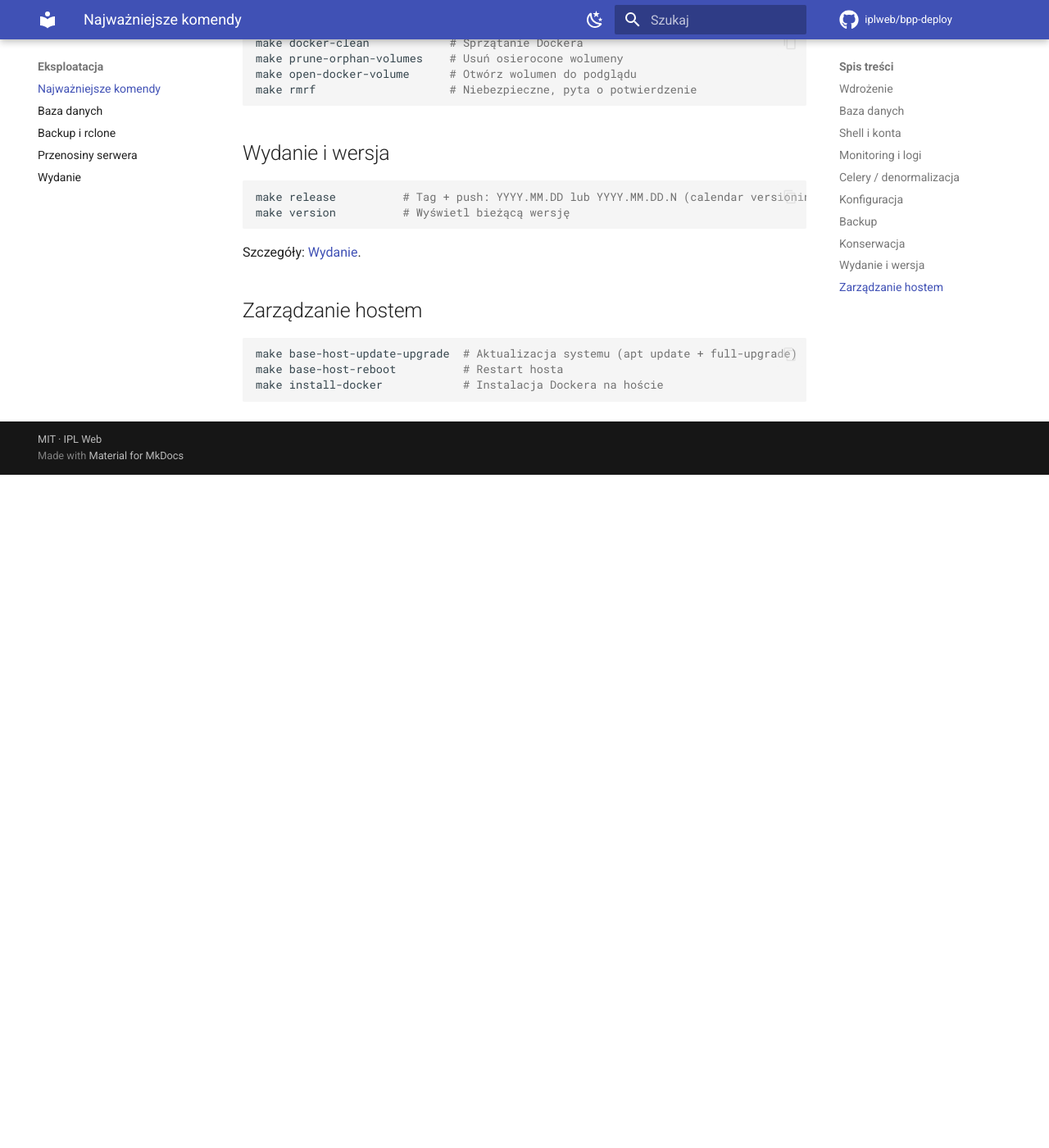
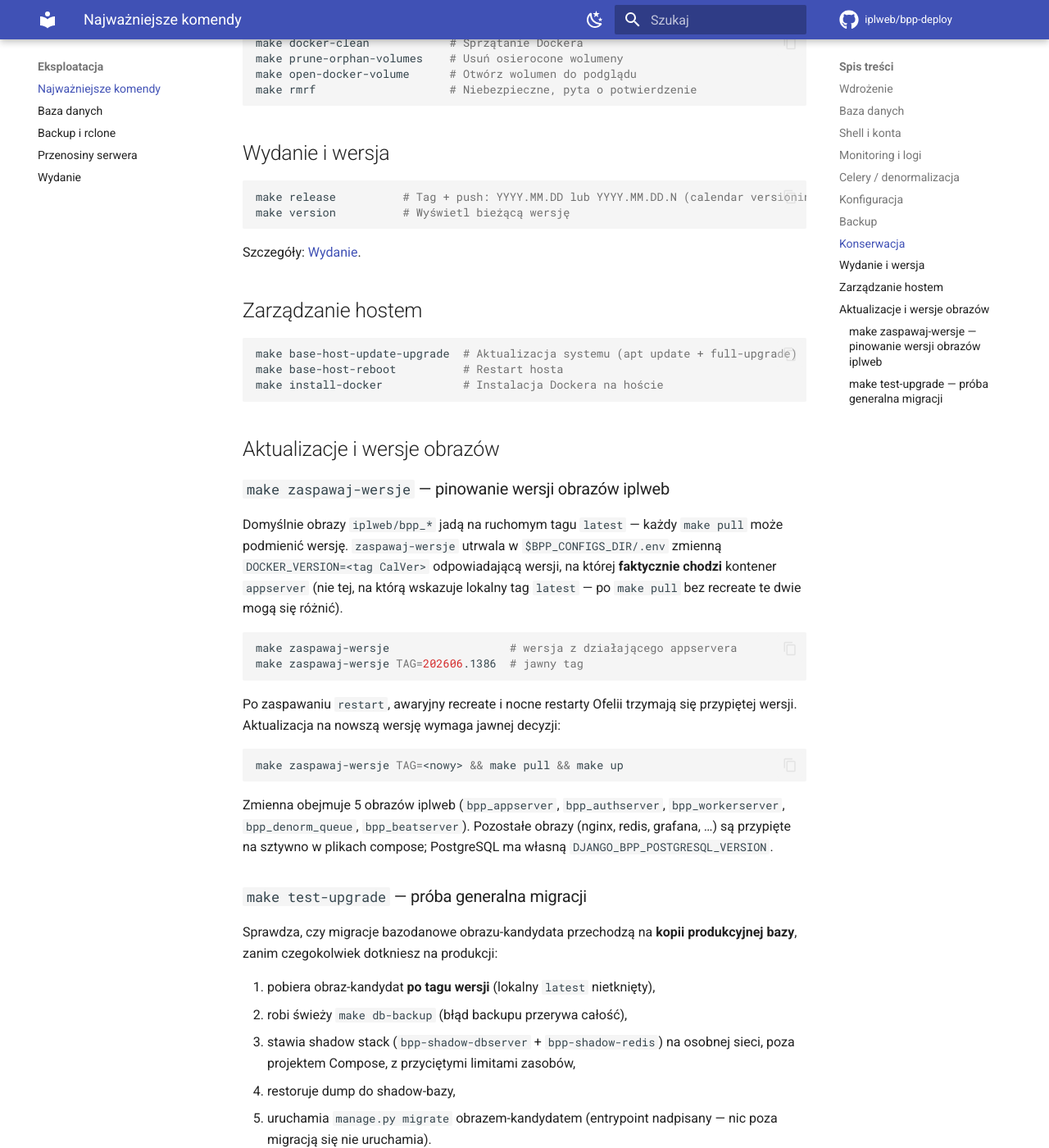
Before and after one commit to iplweb/bpp-deploy, an MkDocs documentation site: the page built from docs/eksploatacja/komendy.md, in a window 1280 px wide and 1400 px high, scrolled down 2194 px. Shown: the whole window at 82% size. Built offline with MkDocs 1.6.1 and Material for MkDocs 9.7.7, drawn with Linux system fonts in a browser that asks for light colours; comment, search, counter and statistics services are not loaded; before the commit the page ends 2773 px from its top, so only the background shows below that; some of the changed text lies outside the part shown.

Commit message:
docs: zaspawaj-wersje + test-upgrade (komendy.md, CLAUDE.md)
Co-Authored-By: Claude Fable 5 <noreply@anthropic.com>

````diff
--- a/docs/eksploatacja/komendy.md
+++ b/docs/eksploatacja/komendy.md
@@ -120,3 +120,66 @@ make base-host-update-upgrade  # Aktualizacja systemu (apt update + full-upgrade
 make base-host-reboot          # Restart hosta
 make install-docker            # Instalacja Dockera na hoście
 ```
+
+## Aktualizacje i wersje obrazów
+
+### `make zaspawaj-wersje` — pinowanie wersji obrazów iplweb
+
+Domyślnie obrazy `iplweb/bpp_*` jadą na ruchomym tagu `latest` — każdy
+`make pull` może podmienić wersję. `zaspawaj-wersje` utrwala w
+`$BPP_CONFIGS_DIR/.env` zmienną `DOCKER_VERSION=<tag CalVer>` odpowiadającą
+wersji, na której **faktycznie chodzi** kontener `appserver` (nie tej, na
+którą wskazuje lokalny tag `latest` — po `make pull` bez recreate te dwie
+mogą się różnić).
+
+```bash
+make zaspawaj-wersje                  # wersja z działającego appservera
+make zaspawaj-wersje TAG=202606.1386  # jawny tag
+```
+
+Po zaspawaniu `restart`, awaryjny recreate i nocne restarty Ofelii trzymają
+się przypiętej wersji. Aktualizacja na nowszą wersję wymaga jawnej decyzji:
+
+```bash
+make zaspawaj-wersje TAG=<nowy> && make pull && make up
+```
+
+Zmienna obejmuje 5 obrazów iplweb (`bpp_appserver`, `bpp_authserver`,
+`bpp_workerserver`, `bpp_denorm_queue`, `bpp_beatserver`). Pozostałe obrazy
+(nginx, redis, grafana, …) są przypięte na sztywno w plikach compose;
+PostgreSQL ma własną `DJANGO_BPP_POSTGRESQL_VERSION`.
+
+### `make test-upgrade` — próba generalna migracji
+
+Sprawdza, czy migracje bazodanowe obrazu-kandydata przechodzą na **kopii
+produkcyjnej bazy**, zanim czegokolwiek dotkniesz na produkcji:
+
+1. pobiera obraz-kandydat **po tagu wersji** (lokalny `latest` nietknięty),
+2. robi świeży `make db-backup` (błąd backupu przerywa całość),
+3. stawia shadow stack (`bpp-shadow-dbserver` + `bpp-shadow-redis`) na
+   osobnej sieci, poza projektem Compose, z przyciętymi limitami zasobów,
+4. restoruje dump do shadow-bazy,
+5. uruchamia `manage.py migrate` obrazem-kandydatem (entrypoint nadpisany —
+   nic poza migracją się nie uruchamia).
+
+```bash
+make test-upgrade                  # kandydat = najnowszy tag CalVer z Docker Huba
+make test-upgrade TAG=202606.1386  # jawny kandydat
+```
+
+**Sukces** → shadow stack jest sprzątany, exit 0. **Porażka** → shadow stack
+zostaje do inspekcji (`docker exec -it bpp-shadow-dbserver psql ...`);
+sprzątasz przez `make test-upgrade-clean`.
+
+Wymagania: wolne miejsce na dysku ≈ 2,5× rozmiar bazy (kontrolowane przed
+startem; wymuszenie pominięcia kontroli: `SKIP_DISK_CHECK=1`). Próba
+obciąża CPU/IO hosta na czas dump+restore — na małych hostach uruchamiaj
+poza godzinami szczytu.
+
+Typowy przepływ bezpiecznej aktualizacji na zaspawanym hoście:
+
+```bash
+make test-upgrade                          # migracje kandydata przechodzą?
+make zaspawaj-wersje TAG=<kandydat>        # przypnij nową wersję
+make pull && make up                       # właściwy deploy (health-gate --wait)
+```
````
Also changed, not shown: CLAUDE.md (+16 -0 lines).
